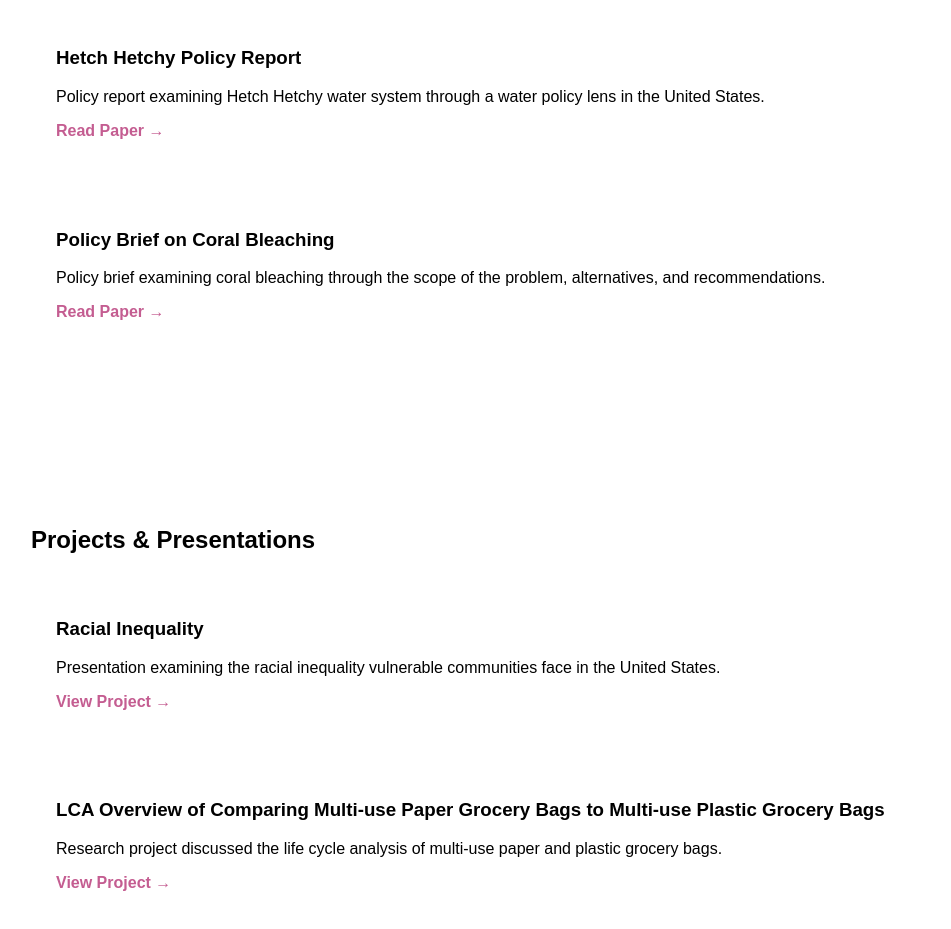
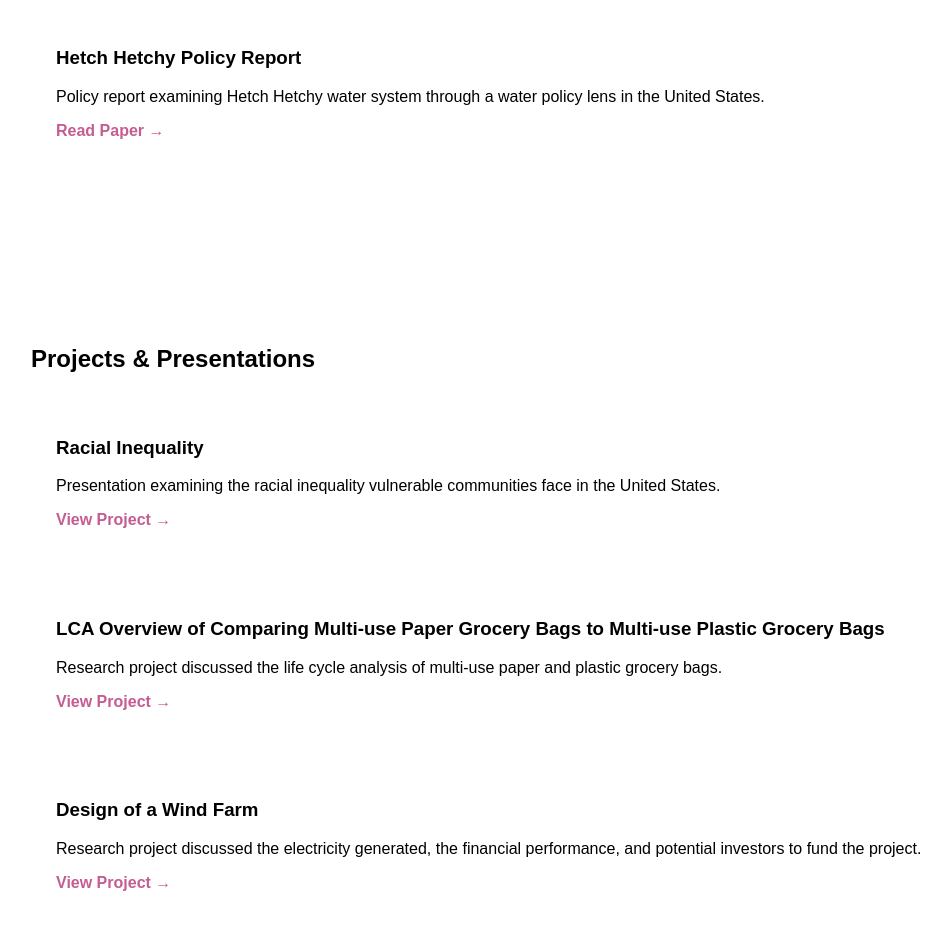
Before and after one commit to snigdhagh/snigdhagh.github.io, a plain HTML site: page index.html in a window 1280 px wide. Shown: the part 2362-3291 px from the top of the page, without its empty margins (129-1080 px from the left). Drawn offline with Linux system fonts and the light colour scheme.

Commit message:
Remove coral bleaching policy brief section
Removed the policy brief section on coral bleaching from the index.html file.

```diff
--- a/index.html
+++ b/index.html
@@ -170,19 +170,6 @@
 
   </div>
 
- <div class="card">
-
-    <h3>Policy Brief on Coral Bleaching</h3>
-    <p>
-      Policy brief examining coral bleaching through the scope of the problem, alternatives, and recommendations.
-    </p>
-
-    <a href="Policy Brief (ENVS 140).docx">
-      Read Paper →
-    </a>
-
-  </div>
-
 </section>
 
 <section id="projects">
```
